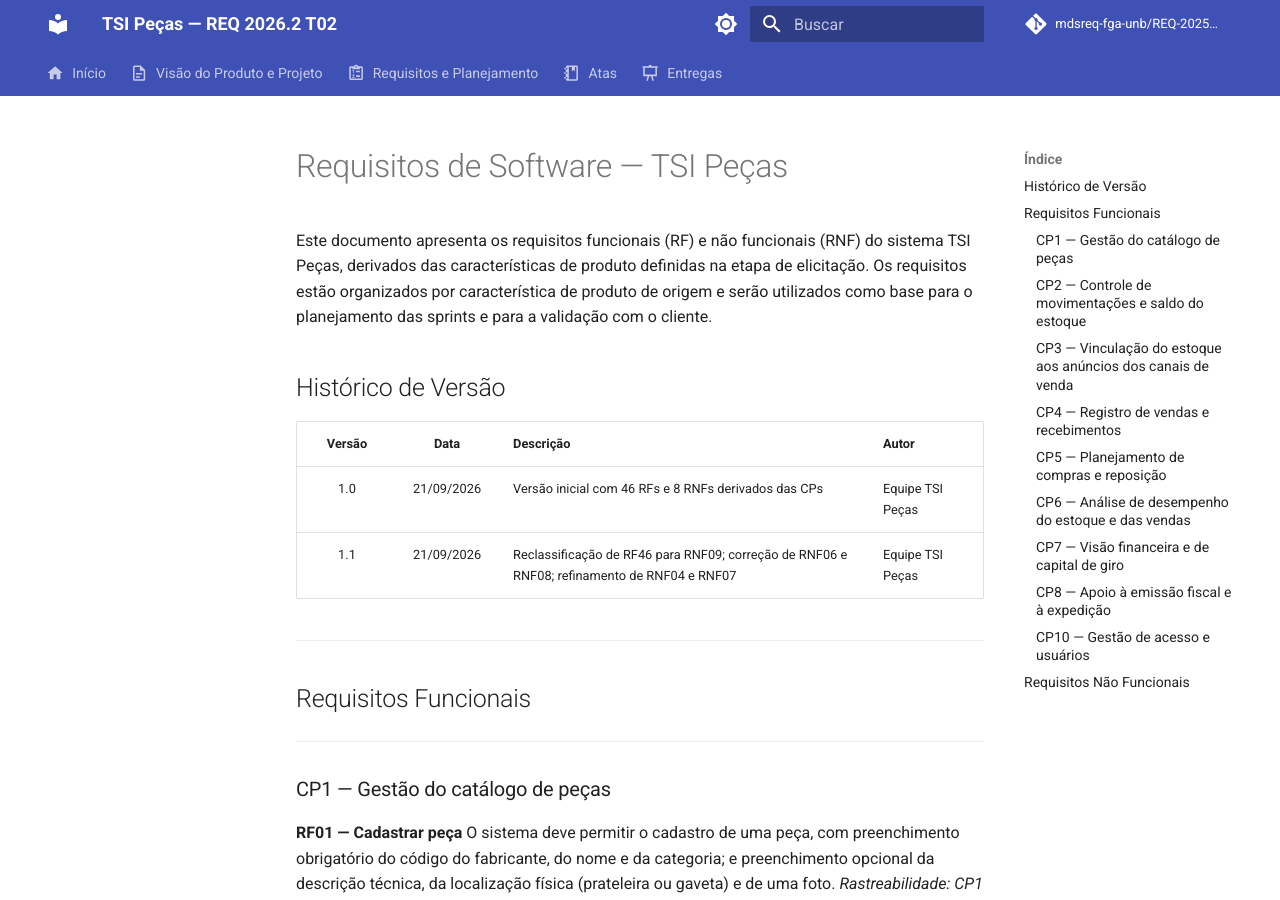
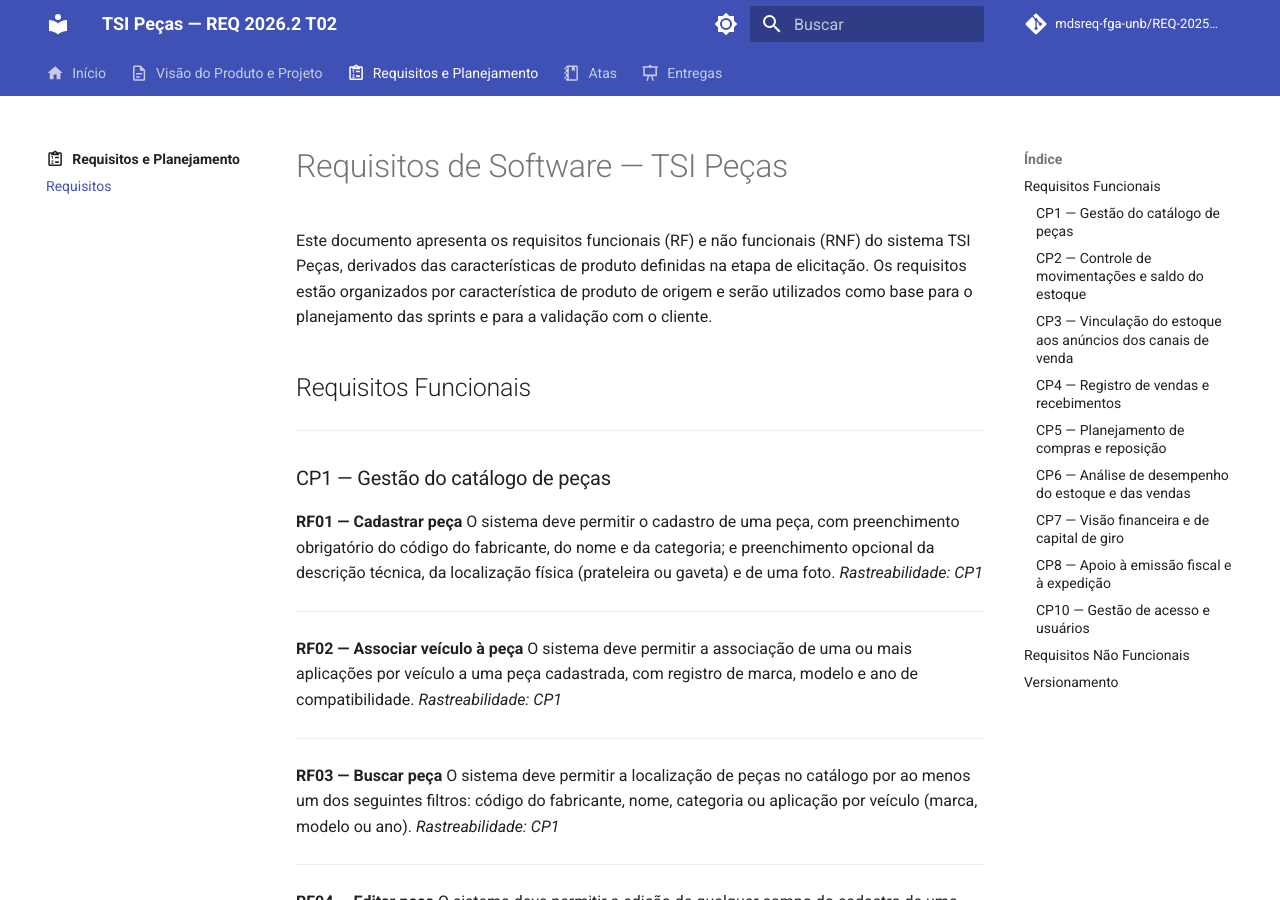
Before and after one commit to mdsreq-fga-unb/REQ-202562-T02-TSI-AutoPecas, an MkDocs documentation site: the page built from docs/requisitos-e-planejamento/requisitos.md, in a window 1280 px wide and 900 px high. Built offline with MkDocs 1.6.1 and Material for MkDocs 9.7.7, drawn with Linux system fonts in a browser that asks for light colours; comment, search, counter and statistics services are not loaded; some of the changed text lies outside the part shown.

Commit message:
docs: conectando a seção requisitos

```diff
--- a/docs/requisitos-e-planejamento/requisitos.md
+++ b/docs/requisitos-e-planejamento/requisitos.md
@@ -2,14 +2,7 @@
 
 Este documento apresenta os requisitos funcionais (RF) e não funcionais (RNF) do sistema TSI Peças, derivados das características de produto definidas na etapa de elicitação. Os requisitos estão organizados por característica de produto de origem e serão utilizados como base para o planejamento das sprints e para a validação com o cliente.
 
-## Histórico de Versão
 
-| Versão | Data | Descrição | Autor |
-|:---:|:---:|---|---|
-| 1.0 | 21/09/2026 | Versão inicial com 46 RFs e 8 RNFs derivados das CPs | Equipe TSI Peças |
-| 1.1 | 21/09/2026 | Reclassificação de RF46 para RNF09; correção de RNF06 e RNF08; refinamento de RNF04 e RNF07 | Equipe TSI Peças |
-
----
 
 ## Requisitos Funcionais
 
@@ -376,3 +369,9 @@ O sistema deve registrar automaticamente o identificador do usuário responsáve
 Classificação: suportabilidade/auditabilidade (URPS+) / produto — segurança da informação (Sommerville).
 *Critério: toda movimentação, venda ou ajuste registrado deve conter, de forma não editável, o identificador do usuário, a data e a hora da operação.*
 *Rastreabilidade: CP10*
+
+## Versionamento
+
+| Versão | Data | Descrição | Autor(es/as) |
+| :----: | :--: | --- | --- |
+| 1.0 | 21/09/2026 | Versão inicial do requisitos do projeto | [Bruno Ferreira](https://github.com/brunnf) |
--- a/mkdocs.yml
+++ b/mkdocs.yml
@@ -75,6 +75,7 @@ nav:
           - Lições aprendidas: visao-produto/licoes-aprendidas.md
   - Requisitos e Planejamento:
       - requisitos-e-planejamento/index.md
+      - Requisitos: requisitos-e-planejamento/requisitos.md
   - Atas:
       - atas/index.md
       - Sprint 0: atas/sprint-0.md
```
